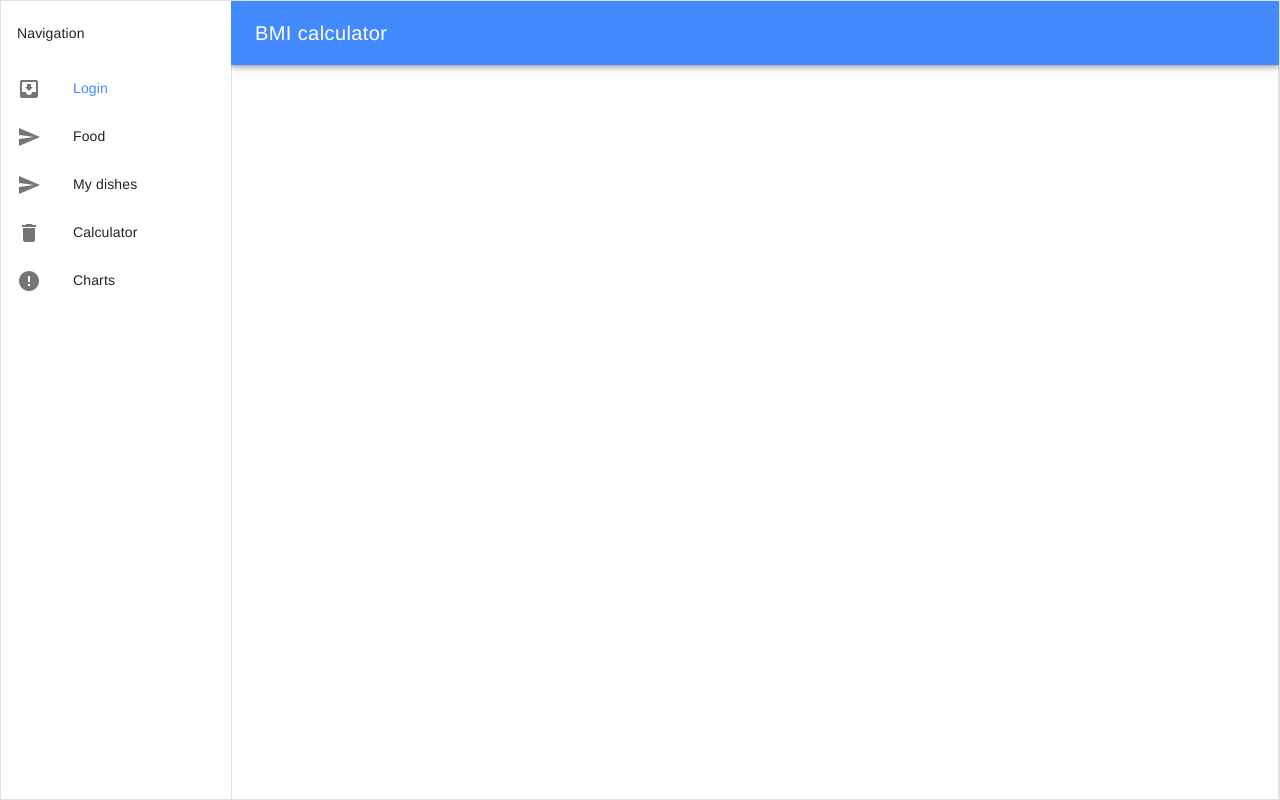
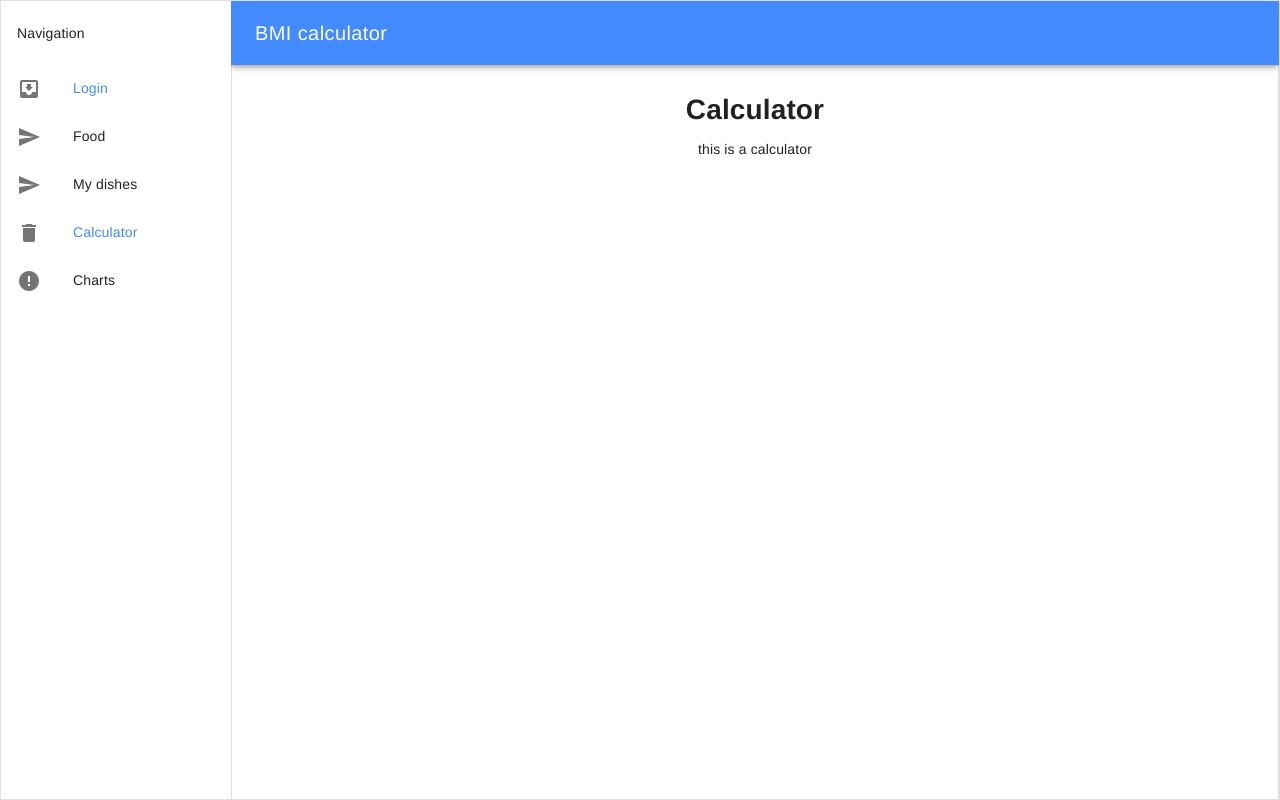
Before and after one commit to Avogardo/bmi-calculator, a Vue app in the folder client/: page /calculator in a window 1280 px wide. Built offline with nearby package versions, Linux system fonts and the light colour scheme.

Commit message:
add calculator component

```diff
--- /dev/null
+++ b/client/src/components/Calculator.vue
@@ -0,0 +1,12 @@
+<template>
+  <div>
+    <h1>Calculator</h1>
+    <p>this is a calculator</p>
+  </div>
+</template>
+
+<script>
+  export default {
+    name: "Calculator",
+  }
+</script>
--- a/client/src/components/MainLayout.vue
+++ b/client/src/components/MainLayout.vue
@@ -32,10 +32,12 @@
             </md-list-item>
           </router-link>
 
-          <md-list-item>
-            <md-icon>delete</md-icon>
-            <span class="md-list-item-text">Calculator</span>
-          </md-list-item>
+          <router-link v-bind:to="{ name: 'Calculator' }">
+            <md-list-item>
+              <md-icon>delete</md-icon>
+              <span class="md-list-item-text">Calculator</span>
+            </md-list-item>
+          </router-link>
 
           <md-list-item>
             <md-icon>error</md-icon>
--- a/client/src/router/index.js
+++ b/client/src/router/index.js
@@ -3,6 +3,7 @@ import Router from 'vue-router';
 import Login from '@/components/Login';
 import Food from '@/components/Food';
 import Dishes from '@/components/Dishes';
+import Calculator from '@/components/Calculator';
 
 Vue.use(Router);
 
@@ -21,6 +22,10 @@ export default new Router({
       path: '/dishes',
       name: 'Dishes',
       component: Dishes,
+    }, {
+      path: '/calculator',
+      name: 'Calculator',
+      component: Calculator,
     },
   ],
 });
```
Also changed, not shown: 1 other file (tests, documents, lock files or other folders).
